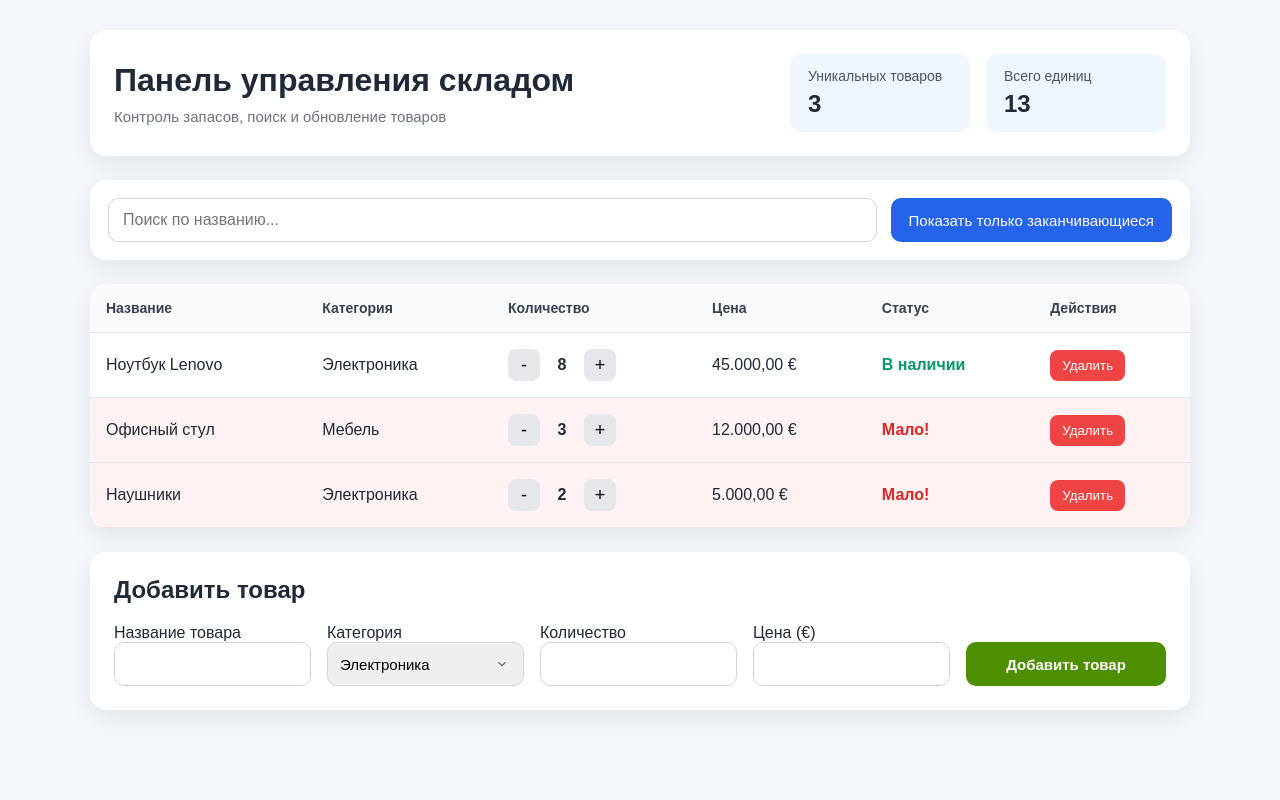
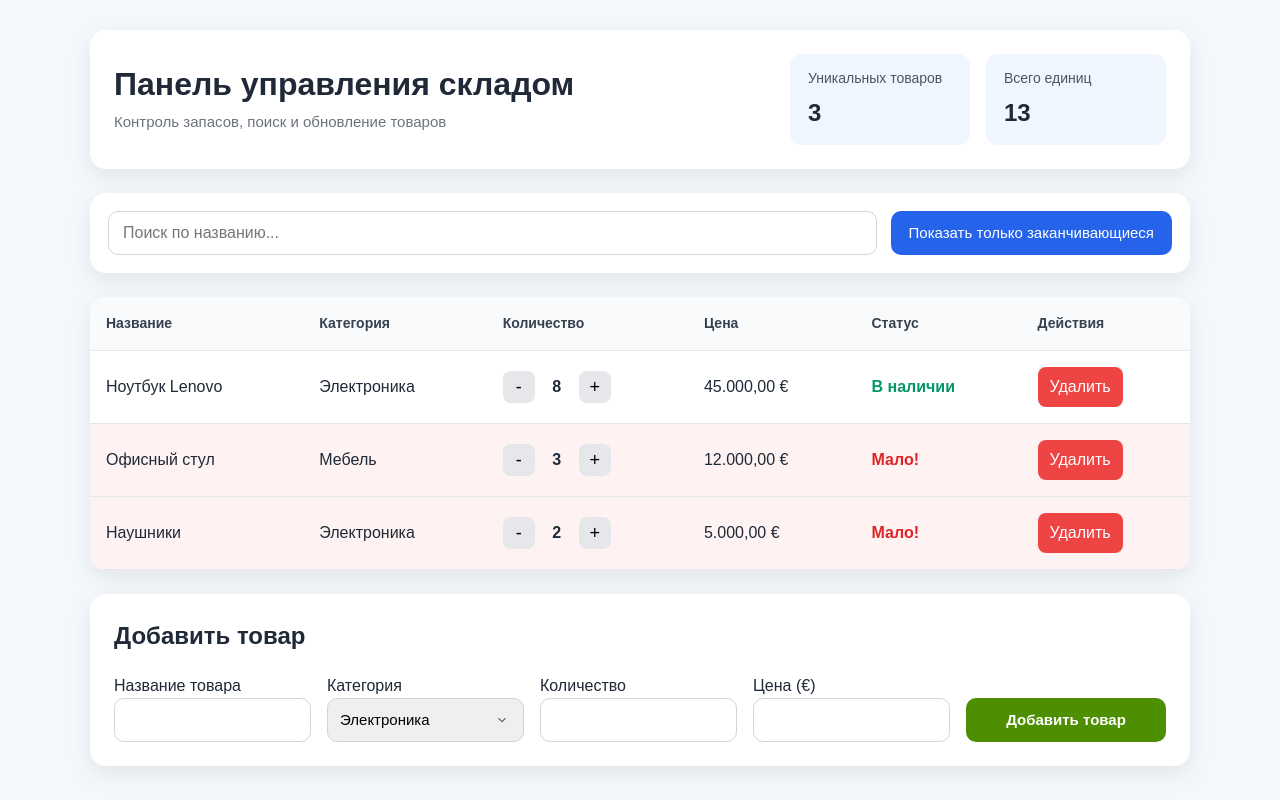
Before and after one commit to LarysaSperling/warehouse-dashboard, a React (Vite) app: page / in a window 1280 px wide. Built offline with nearby package versions, Linux system fonts and the light colour scheme.

Commit message:
style: add dashboard UI styling

```diff
--- a/src/index.css
+++ b/src/index.css
@@ -0,0 +1,47 @@
+:root {
+  font-family: Arial, Helvetica, sans-serif;
+  line-height: 1.5;
+  font-weight: 400;
+  color: #1f2937;
+  background-color: #f4f7fb;
+
+  font-synthesis: none;
+  text-rendering: optimizeLegibility;
+  -webkit-font-smoothing: antialiased;
+  -moz-osx-font-smoothing: grayscale;
+}
+
+*,
+*::before,
+*::after {
+  box-sizing: border-box;
+}
+
+html {
+  scroll-behavior: smooth;
+}
+
+body {
+  margin: 0;
+  min-width: 320px;
+  min-height: 100vh;
+}
+
+img {
+  max-width: 100%;
+  display: block;
+}
+
+button,
+input,
+select {
+  font: inherit;
+}
+
+button {
+  transition: 0.2s ease;
+}
+
+table {
+  border-spacing: 0;
+}
```
